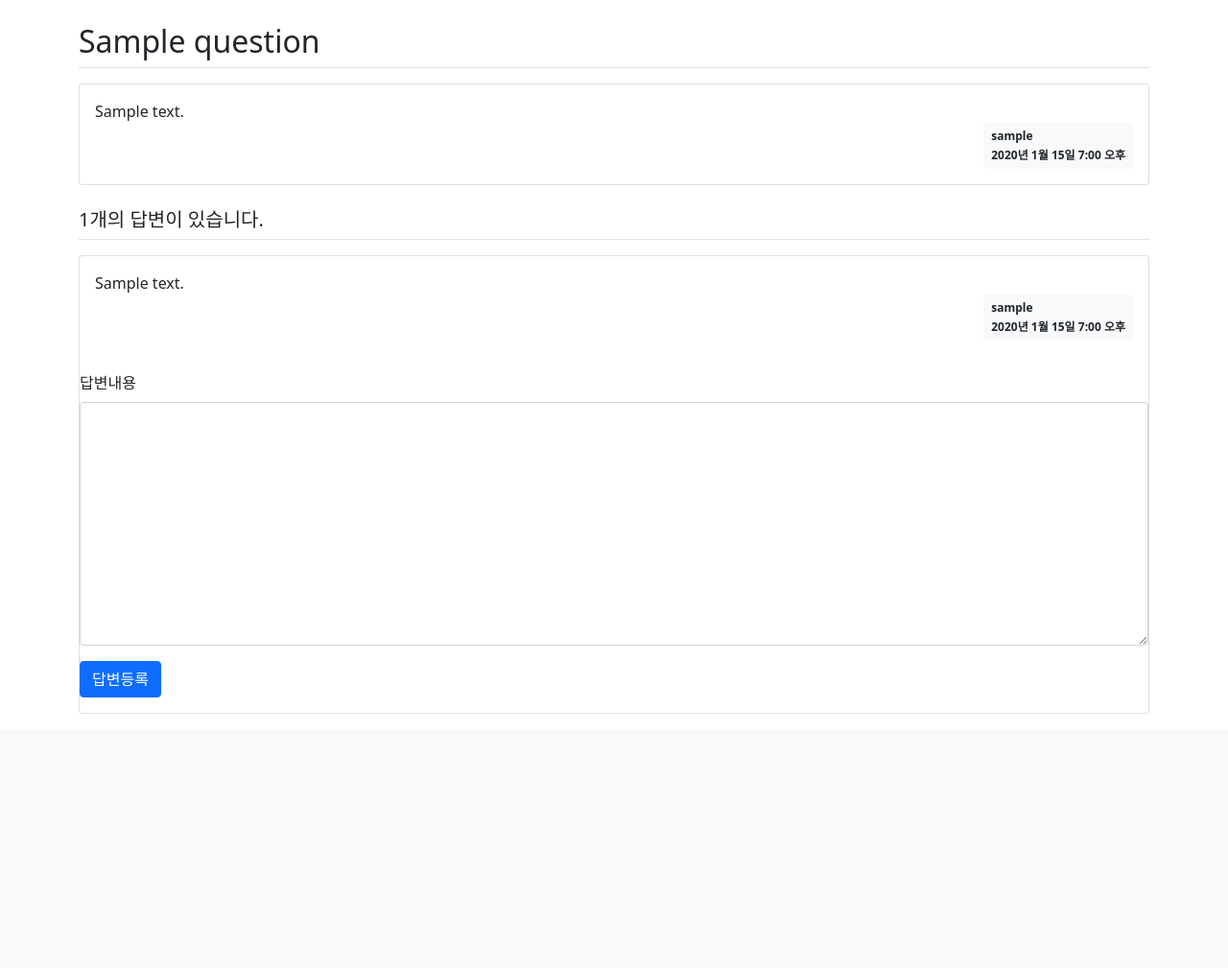
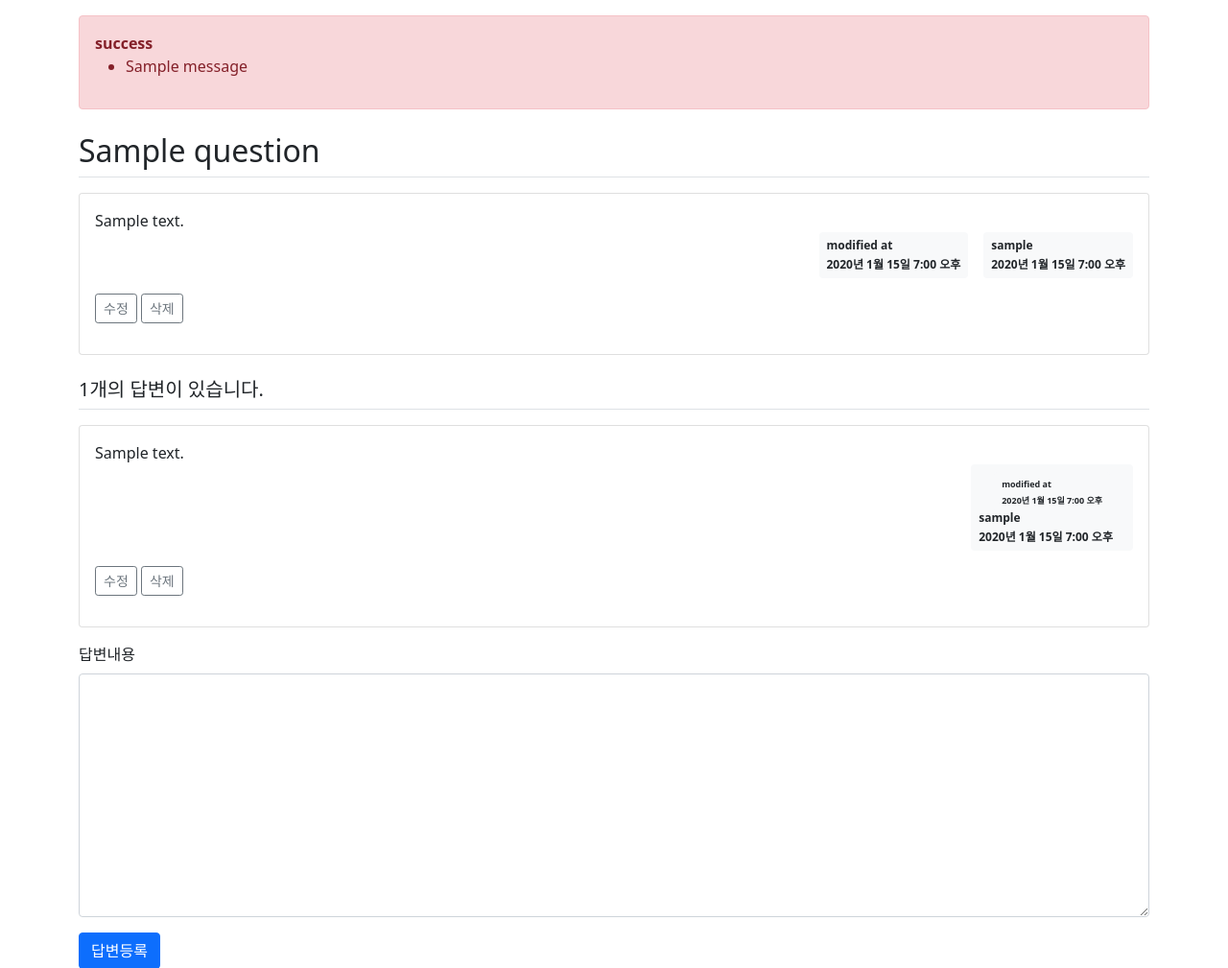
Before and after one commit to HSMell/mysiteOnDjango, a Django app: page /pybo/answer/create/1/ in a window 1280 px wide. Shown: the part 57-1066 px from the top of the page at 96% size. Before the commit the page ends 801 px from the top, so only its background shows below. Run offline with Django 4.2, Linux system fonts and the light colour scheme; a user stored in the database is signed in; tables that the repository leaves empty hold one stand-in row (values such as "Sample post"); one stand-in notice (Sample message) is shown; some libraries are stand-ins or nearby versions.

Commit message:
make modify and delete

```diff
--- a/pybo/models.py
+++ b/pybo/models.py
@@ -8,6 +8,7 @@ from django.contrib.auth.models import User
 
 class Question(models.Model):
     author = models.ForeignKey(User, on_delete=models.CASCADE)
+    modify_date = models.DateTimeField(null=True, blank=True)
     subject = models.CharField(max_length=200)
     content = models.TextField()
     create_date = models.DateTimeField()
@@ -18,6 +19,7 @@ class Question(models.Model):
 
 class Answer(models.Model):
     author = models.ForeignKey(User, on_delete=models.CASCADE)
+    modify_date = models.DateTimeField(null=True, blank=True)
     question = models.ForeignKey(Question, on_delete=models.CASCADE)
     content = models.TextField()
     create_date = models.DateTimeField()
--- a/pybo/urls.py
+++ b/pybo/urls.py
@@ -16,4 +16,8 @@ urlpatterns = [
     path('<int:question_id>/',views.detail, name='detail'),
     path('answer/create/<int:question_id>/', views.answer_create, name='answer_create'),
     path('question/create/', views.question_create, name='question_create'),
+    path('question/modify/<int:question_id>/', views.question_modify, name='question_modify'),
+    path('question/delete/<int:question_id>/', views.question_delete, name='question_delete'),
+    path('answer/modify/<int:answer_id>/', views.answer_modify, name='answer_modify'),
+    path('answer/delete/<int:answer_id>/', views.answer_delete, name='answer_delete'),
 ]
--- a/pybo/views.py
+++ b/pybo/views.py
@@ -4,10 +4,11 @@ from django.shortcuts import render
 # Create your views here.
 from django.shortcuts import render, get_object_or_404, redirect
 from django.utils import timezone
-from .models import Question
+from .models import Question, Answer
 from .forms import QuestionForm, AnswerForm
 from django.core.paginator import Paginator
 from django.contrib.auth.decorators import login_required
+from django.contrib import messages
 
 def index(request):
     page = request.GET.get('page','1') #page
@@ -56,3 +57,57 @@ def question_create(request):
         form = QuestionForm()
     context = {'form': form}
     return render(request, 'pybo/question_form.html', context)
+
+@login_required(login_url='common:login')
+def question_modify(request, question_id):
+    question = get_object_or_404(Question, pk=question_id)
+    if request.user != question.author:
+        messages.error(request, '수정권한이 없습니다')
+        return redirect('pybo:detail', question_id=question.id)
+    if request.method == "POST":
+        form = QuestionForm(request.POST, instance=question)
+        if form.is_valid():
+            question = form.save(commit=False)
+            question.modify_date = timezone.now()  # 수정일시 저장
+            question.save()
+            return redirect('pybo:detail', question_id=question.id)
+    else:
+        form = QuestionForm(instance=question)
+    context = {'form': form}
+    return render(request, 'pybo/question_form.html', context)
+
+@login_required(login_url='common:login')
+def question_delete(request, question_id):
+    question = get_object_or_404(Question, pk=question_id)
+    if request.user != question.author:
+        messages.error(request, '삭제권한이 없습니다')
+        return redirect('pybo:detail', question_id=question.id)
+    question.delete()
+    return redirect('pybo:index')
+
+@login_required(login_url='common:login')
+def answer_modify(request, answer_id):
+    answer = get_object_or_404(Answer, pk=answer_id)
+    if request.user != answer.author:
+        messages.error(request, '수정권한이 없습니다')
+        return redirect('pybo:detail', question_id=answer.question.id)
+    if request.method == "POST":
+        form = AnswerForm(request.POST, instance=answer)
+        if form.is_valid():
+            answer = form.save(commit=False)
+            answer.modify_date = timezone.now()
+            answer.save()
+            return redirect('pybo:detail', question_id=answer.question.id)
+    else:
+        form = AnswerForm(instance=answer)
+    context = {'answer': answer, 'form': form}
+    return render(request, 'pybo/answer_form.html', context)
+
+@login_required(login_url='common:login')
+def answer_delete(request, answer_id):
+    answer = get_object_or_404(Answer, pk=answer_id)
+    if request.user != answer.author:
+        messages.error(request, '삭제권한이 없습니다')
+    else:
+        answer.delete()
+    return redirect('pybo:detail', question_id=answer.question.id)
--- a/templates/base.html
+++ b/templates/base.html
@@ -20,5 +20,9 @@
 <!-- 기본 템플릿 안에 삽입될 내용 End -->
 <!-- Bootstrap JS -->
 <script src="{% static 'bootstrap.min.js' %}"></script>
+<!-- 자바스크립트 Start -->
+{% block script %}
+{% endblock %}
+<!-- 자바스크립트 End -->
 </body>
 </html>
--- a/templates/pybo/question_detail.html
+++ b/templates/pybo/question_detail.html
@@ -1,16 +1,39 @@
 {% extends 'base.html' %}
 {% block content %}
 <div class="container my-3">
+    <!-- message 표시 -->
+    {% if messages %}
+    <div class="alert alert-danger my-3" role="alert">
+    {% for message in messages %}
+        <strong>{{ message.tags }}</strong>
+        <ul><li>{{ message.message }}</li></ul>
+    {% endfor %}
+    </div>
+    {% endif %}
     <!-- 질문 -->
     <h2 class="border-bottom py-2">{{ question.subject }}</h2>
     <div class="card my-3">
         <div class="card-body">
             <div class="card-text" style="white-space: pre-line;">{{ question.content }}</div>
             <div class="d-flex justify-content-end">
+                {% if question.modify_date %}
+                <div class="badge bg-light text-dark p-2 text-start mx-3">
+                    <div class="mb-2">modified at</div>
+                    <div>{{ question.modify_date }}</div>
+                </div>
+                {% endif %}
                 <div class="badge bg-light text-dark p-2 text-start">
                     <div class="mb-2">{{ question.author.username }}</div>
                     <div>{{ question.create_date }}</div>
                 </div>
+            </div>
+            <div class="my-3">
+                {% if request.user == question.author %}
+                <a href="{% url 'pybo:question_modify' question.id  %}"
+                   class="btn btn-sm btn-outline-secondary">수정</a>
+                <a href="javascript:void(0)" class="delete btn btn-sm btn-outline-secondary"
+                   data-uri="{% url 'pybo:question_delete' question.id  %}">삭제</a>
+                {% endif %}
             </div>
         </div>
     </div>
@@ -22,10 +45,25 @@
             <div class="card-text" style="white-space: pre-line;">{{ answer.content }}</div>
             <div class="d-flex justify-content-end">
             <div class="badge bg-light text-dark p-2 text-start">
+                {% if answer.modify_date %}
+                <div class="badge bg-light text-dark p-2 text-start mx-3">
+                    <div class="mb-2">modified at</div>
+                    <div>{{ answer.modify_date }}</div>
+                </div>
+                {% endif %}
                 <div class="mb-2">{{ answer.author.username }}</div>
                 <div>{{ answer.create_date }}</div>
             </div>
         </div>
+        <div class="my-3">
+            {% if request.user == answer.author %}
+            <a href="{% url 'pybo:answer_modify' answer.id  %}"
+               class="btn btn-sm btn-outline-secondary">수정</a>
+            <a href="#" class="delete btn btn-sm btn-outline-secondary "
+               data-uri="{% url 'pybo:answer_delete' answer.id  %}">삭제</a>
+            {% endif %}
+        </div>
+    </div>
     </div>
     {% endfor %}
     <!-- 답변 등록 -->
@@ -39,3 +77,15 @@
     </form>
 </div>
 {% endblock %}
+{% block script %}
+<script type='text/javascript'>
+const delete_elements = document.getElementsByClassName("delete");
+Array.from(delete_elements).forEach(function(element) {
+    element.addEventListener('click', function() {
+        if(confirm("정말로 삭제하시겠습니까?")) {
+            location.href = this.dataset.uri;
+        };
+    });
+});
+</script>
+{% endblock %}
```
Also changed, not shown: templates/pybo/answer_form.html (added, +16 -0 lines), pybo/migrations/0004_answer_modify_date_question_modify_date.py (added).
